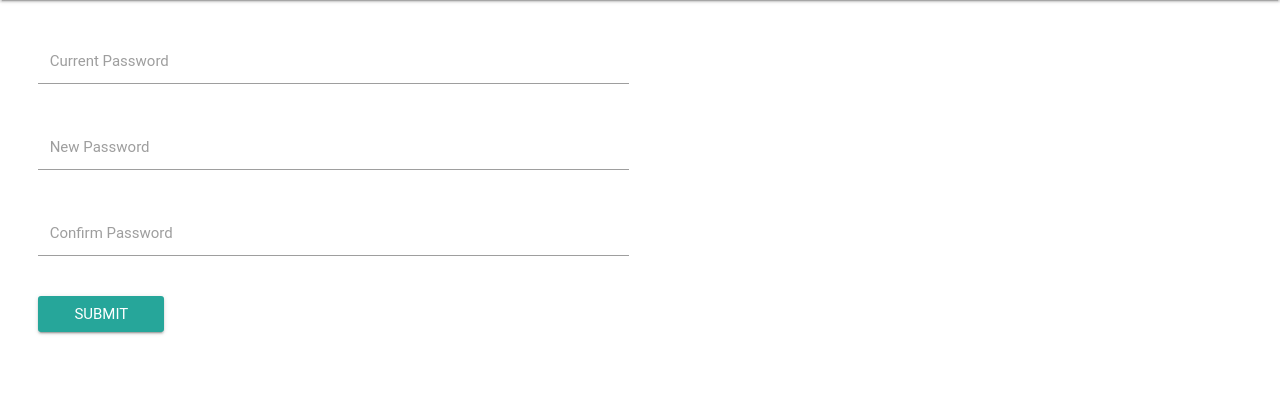
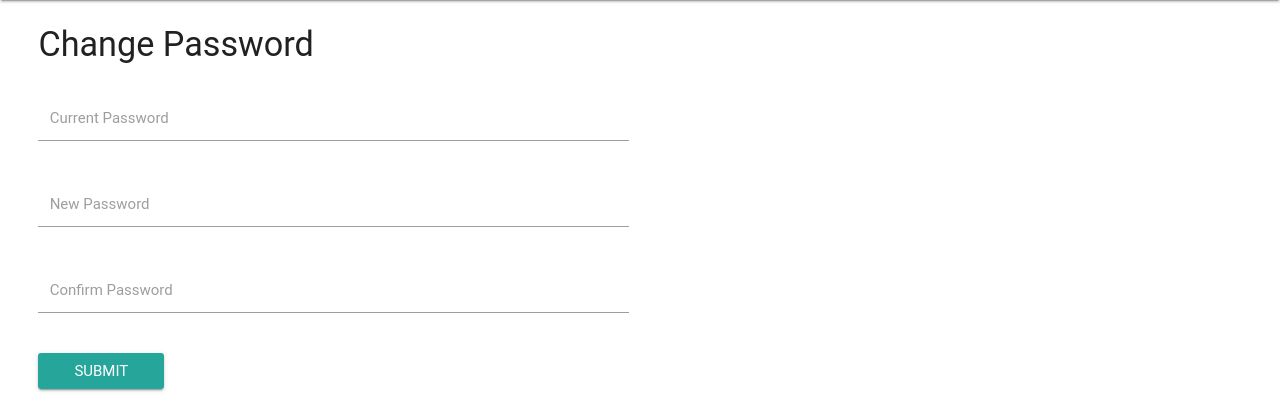
Before and after one commit to AndroidIOT/pi-feeder, a Flask app: page /settings in a window 1280 px wide. Shown: the part 64-484 px from the top of the page. Run offline with Flask 2, Linux system fonts and the light colour scheme; the visitor is signed in with stand-in values (Sample User, id 1); data that the repository does not hold is empty; parts of the project's set-up code (start-up, migrations or seed data) failed here and were passed over; some libraries are stand-ins or nearby versions; some web fonts are replaced.

Commit message:
Various tweaks

```diff
--- a/static/css/index.css
+++ b/static/css/index.css
@@ -19,7 +19,8 @@ hr {
     padding: 0;
 }
 
-.input-field, .row .col.s6 {
+.input-field,
+.row .col.s6 {
     margin-left: 0 !important;
     margin-top: 0 !important;
 }
@@ -42,3 +43,10 @@ hr {
     font-size: 18px;
     color: #E53935;
 }
+
+h4 {
+    padding-bottom: 0;
+    margin-bottom: 32px;
+    margin-top: 0;
+    padding-top: 0;
+}
--- a/templates/base.j2
+++ b/templates/base.j2
@@ -17,7 +17,7 @@
     </ul>
     <nav>
         <div class="nav-wrapper blue">
-            <a href="#!" class="brand-logo">Pi Feeder</a>
+            <a href="/" class="brand-logo">Pi Feeder</a>
             {% if show_menu %}
             <ul class="right hide-on-med-and-down">
                 {% if show_refresh %}
--- a/templates/settings.j2
+++ b/templates/settings.j2
@@ -3,6 +3,7 @@
     {% if error_message %}
     <p class="error">{{ error_message }}</p>
     {% endif %}
+    <h4>Change Password</h4>
     <form action="/settings" method="post">
         <div class="row" style="margin-top: 12px">
             <div class="input-field col s6">
```
